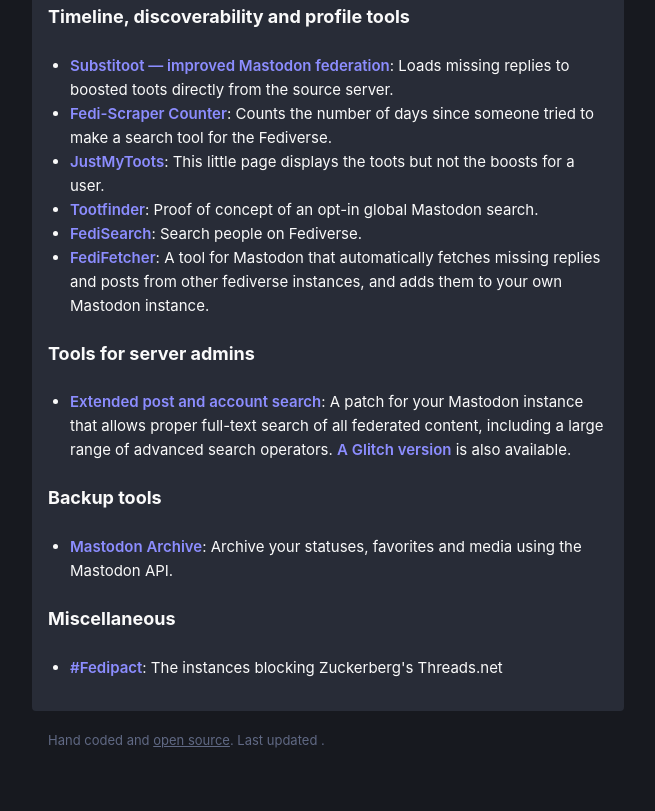
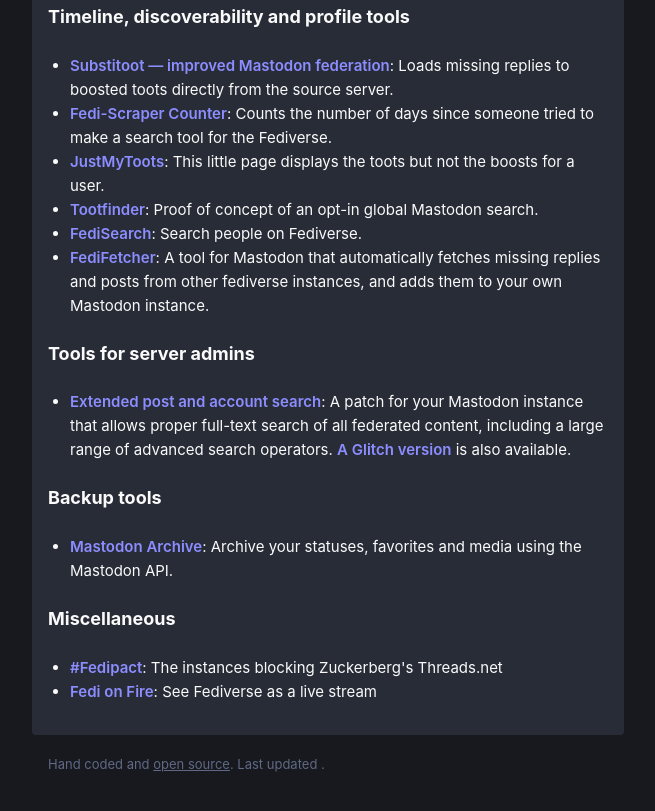
Before and after one commit to ronilaukkarinen/the-mastodon-list, a website: page index.html in a window 1280 px wide. Shown: the part 2937-3748 px from the top of the page, without its empty margins (312-967 px from the left). Before the commit the page ends 3726 px from the top, so only its background shows below. Drawn offline with nearby package versions, Linux system fonts and the light colour scheme; a script that the page names is missing.

Commit message:
Add Fedi on Fire

```diff
--- a/index.html
+++ b/index.html
@@ -151,6 +151,7 @@
     <h2>Miscellaneous</h2>
     <ul>
       <li><a href="https://fedipact.veganism.social">#Fedipact</a>: The instances blocking Zuckerberg's Threads.net</li>
+      <li><a href="https://fedionfire.stream">Fedi on Fire</a>: See Fediverse as a live stream</li>
     </ul>
   </section>
 
```
